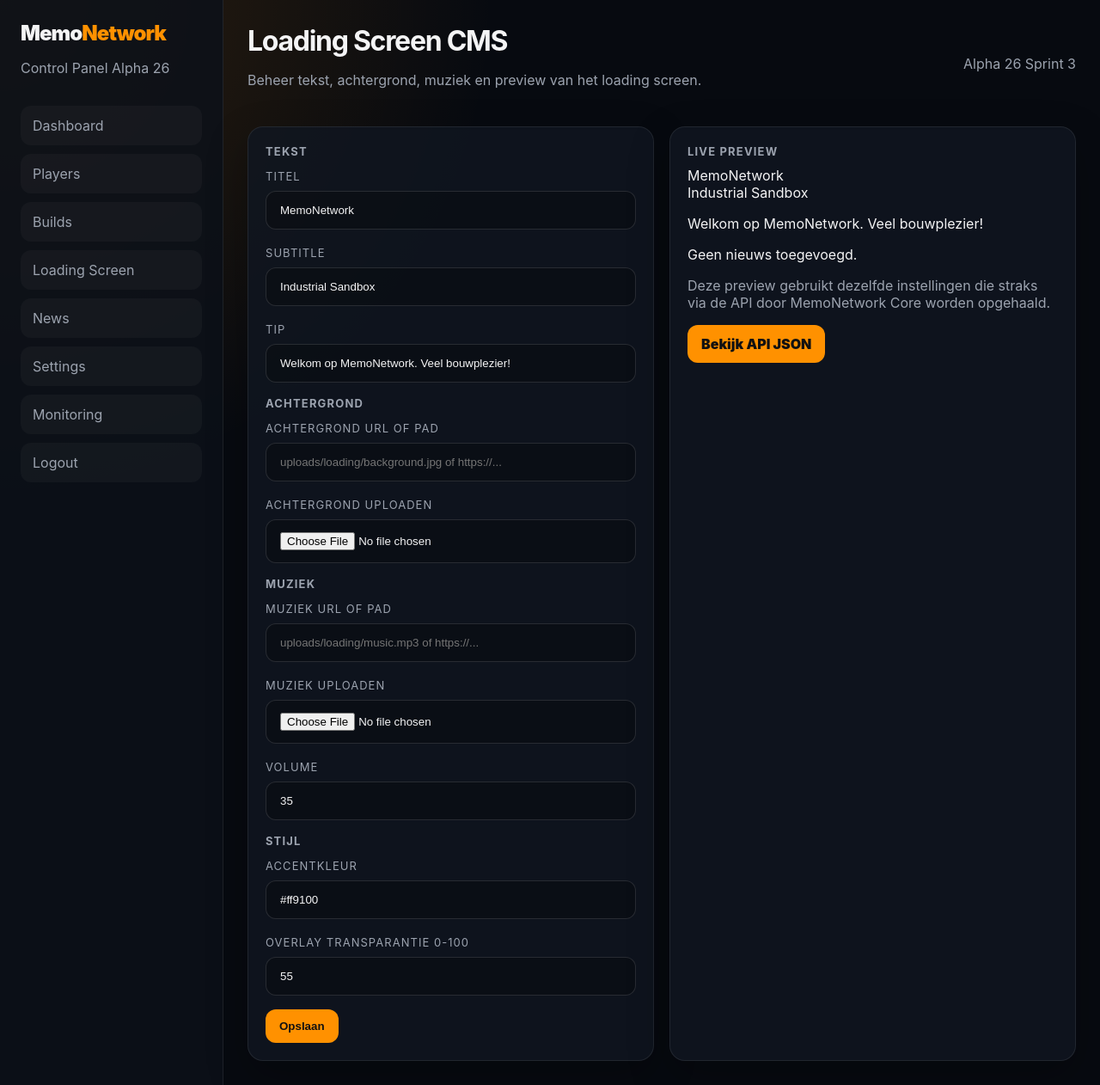
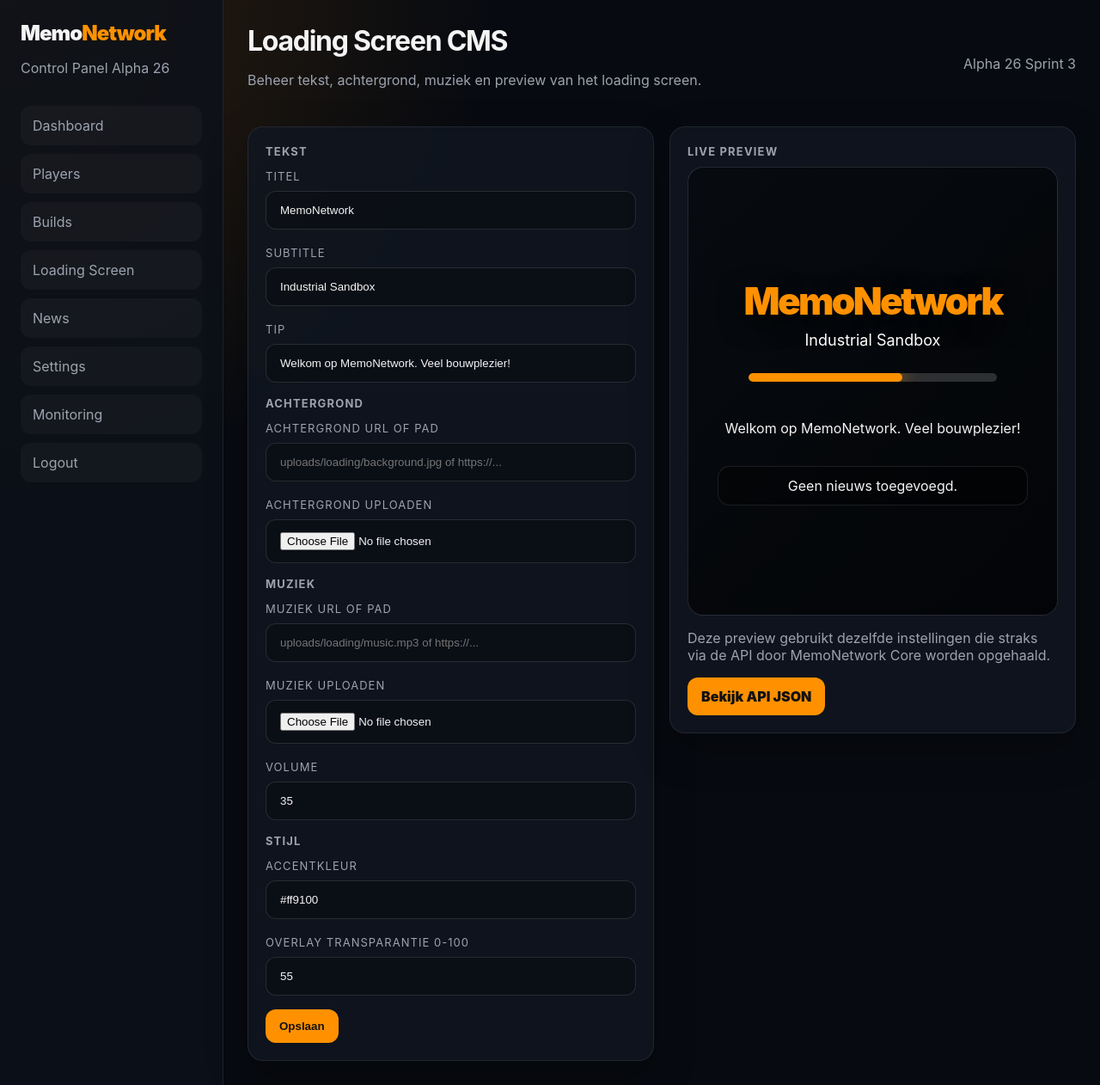
Before and after one commit to PascalVZ96/MemoNetwork-Web, a PHP site: page /loading.php in a window 1280 px wide. Shown: the whole page at 86% size. Run offline with PHP 8.4, Linux system fonts and the light colour scheme; the visitor is signed in with stand-in values (Sample User, id 1); data comes from the database, SQL or seed files in the repository; data that the repository does not hold is empty.

Commit message:
Alpha 26 Sprint 3: add loading preview styles

```diff
--- a/assets/css/app.css
+++ b/assets/css/app.css
@@ -50,4 +50,15 @@ a { color: inherit; text-decoration: none; }
 .mn-list-item p { margin: 6px 0; }
 .mn-actions { display: flex; gap: 8px; align-items: center; flex-wrap: wrap; }
 .mn-quick-actions { display: flex; flex-wrap: wrap; gap: 10px; }
+.mn-loading-layout { align-items: start; }
+.mn-loading-preview { position: relative; min-height: 520px; border-radius: 18px; overflow: hidden; background: linear-gradient(135deg, #101722, #070a10); background-size: cover; background-position: center; border: 1px solid rgba(255,255,255,.1); }
+.mn-loading-overlay { position: absolute; inset: 0; }
+.mn-loading-content { position: relative; z-index: 2; min-height: 520px; display: flex; flex-direction: column; justify-content: center; align-items: center; text-align: center; padding: 34px; }
+.mn-loading-brand { font-size: 44px; font-weight: 950; letter-spacing: -.06em; color: var(--preview-accent, var(--mn-orange)); text-shadow: 0 8px 30px rgba(0,0,0,.55); }
+.mn-loading-subtitle { margin-top: 8px; color: #fff; font-size: 18px; }
+.mn-loading-bar { width: min(420px, 80%); height: 10px; border-radius: 999px; background: rgba(255,255,255,.16); margin: 28px 0; overflow: hidden; }
+.mn-loading-bar span { display: block; width: 62%; height: 100%; background: var(--preview-accent, var(--mn-orange)); border-radius: 999px; box-shadow: 0 0 24px var(--preview-accent, var(--mn-orange)); }
+.mn-loading-news { width: min(520px, 100%); display: grid; gap: 10px; margin-top: 18px; }
+.mn-loading-news div { background: rgba(0,0,0,.36); border: 1px solid rgba(255,255,255,.1); border-radius: 14px; padding: 12px; }
+.mn-loading-news span { color: rgba(255,255,255,.72); }
 @media (max-width: 900px) { .mn-shell { grid-template-columns: 1fr; } .mn-sidebar { position: relative; } .mn-grid, .mn-two-col { grid-template-columns: 1fr; } .mn-topbar, .mn-list-item { flex-direction: column; align-items: flex-start; } }
```
